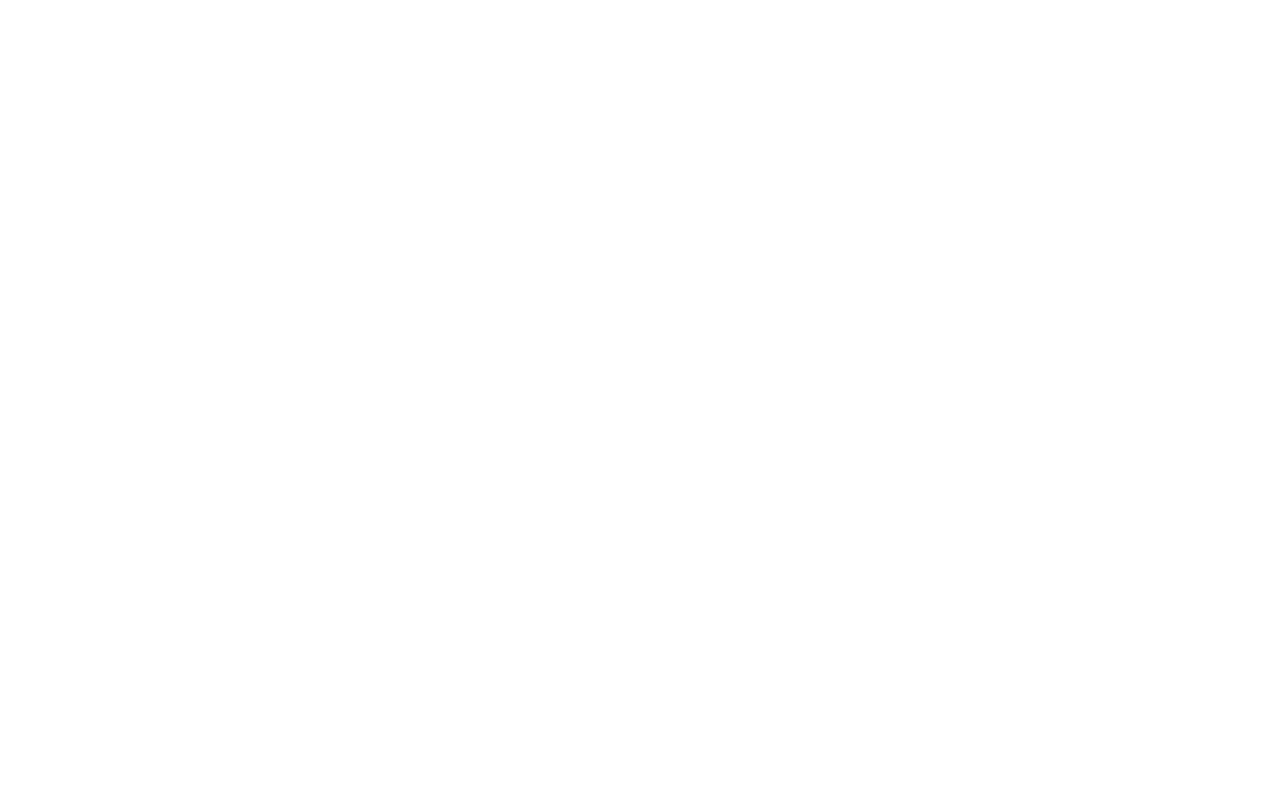
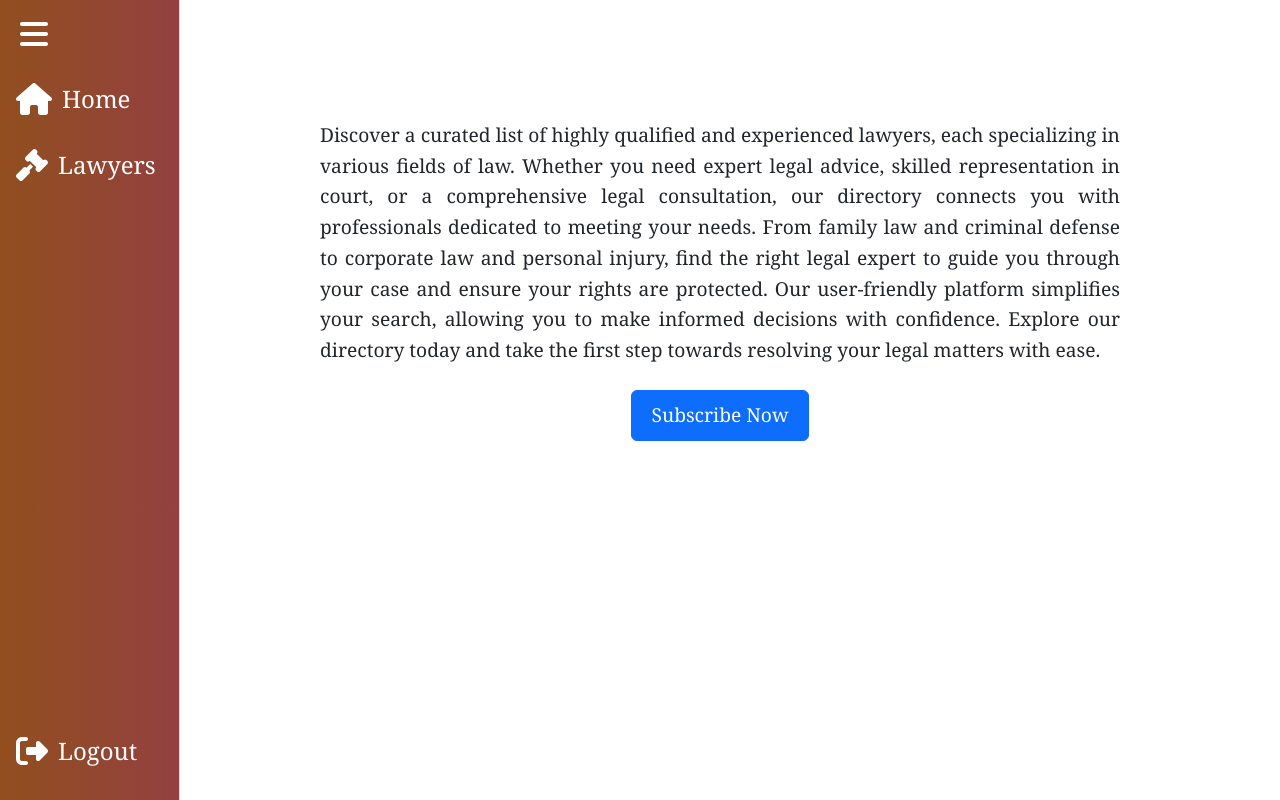
Before and after one commit to Mworia-Ian/haki-frontend, a React (Vite) app: page / in a window 1280 px wide. Built offline with nearby package versions, Linux system fonts and the light colour scheme.

Commit message:
added homepage and subscription page

```diff
--- a/src/App.jsx
+++ b/src/App.jsx
@@ -1,6 +1,7 @@
 import React from 'react';
 import { Route, Routes } from 'react-router-dom';
 import ClientHomepage from './components/ClientHomepage';
+import ClientSubscription from './components/ClientSubscription';
 import Lawyers from './pages/Lawyers';
 import LawyerDetails from './components/LawyersDetails';
 
@@ -97,16 +98,14 @@ const dummyLawyers = [
   }
 ];
 
-
 function App() {
   return (
-
-      <Routes>
-       <Route path="/" element={<ClientHomepage />} />
-       <Route path="/lawyers" element={<Lawyers lawyers={dummyLawyers} />} />
-       <Route path="/lawyers/:id" element={<LawyerDetails />} />
-      </Routes>
-
+    <Routes>
+      <Route path="/" element={<ClientHomepage />} />
+      <Route path="/subscribe" element={<ClientSubscription />} />
+      <Route path="/lawyers" element={<Lawyers lawyers={dummyLawyers} />} />
+      <Route path="/lawyers/:id" element={<LawyerDetails lawyers={dummyLawyers} />} />
+    </Routes>
   );
 }
 
--- a/src/components/ClientHomepage.jsx
+++ b/src/components/ClientHomepage.jsx
@@ -1,11 +1,40 @@
-import React from 'react'
+import React from 'react';
+import { Container, Button } from 'react-bootstrap';
+import { Link } from 'react-router-dom';
+import LawyersNavbar from '../components/LawyersNavbar';
+import '../css/Lawyers.css';
 
 function ClientHomepage() {
   return (
     <div>
-
+      <LawyersNavbar />
+      <Container
+        className="client-homepage-container text-center mt-5"
+        style={{ marginLeft: '150px' }} // Adjust this value based on your sidebar width
+      >
+        <h1 className="mb-4">Welcome to Our Lawyers Directory</h1>
+        <div className="paragraph-container">
+          <p className="mb-4" style={{
+            fontSize: "1.2rem",
+            lineHeight: "1.6",
+            maxWidth: "800px",
+            margin: "0 auto",
+            textAlign: "justify"
+          }}>
+            Discover a curated list of highly qualified and experienced lawyers, each specializing in various fields of law. Whether you need expert legal advice, skilled representation in court, or a comprehensive legal consultation, our directory connects you with professionals dedicated to meeting your needs. From family law and criminal defense to corporate law and personal injury, find the right legal expert to guide you through your case and ensure your rights are protected. Our user-friendly platform simplifies your search, allowing you to make informed decisions with confidence. Explore our directory today and take the first step towards resolving your legal matters with ease.
+          </p>
+        </div>
+        <Link to="/subscribe">
+          <Button
+            variant="primary"
+            style={{ fontSize: "1.2rem", padding: "10px 20px" }}
+          >
+            Subscribe Now
+          </Button>
+        </Link>
+      </Container>
     </div>
-  )
+  );
 }
 
-export default ClientHomepage
+export default ClientHomepage;
--- a/src/components/ClientSubscription.jsx
+++ b/src/components/ClientSubscription.jsx
@@ -1,38 +1,26 @@
 import React from 'react';
-import { Card, Button, ListGroup, ListGroupItem } from 'react-bootstrap';
+import { Container, Card, Button } from 'react-bootstrap';
+import LawyersNavbar from '../components/LawyersNavbar';
+import '../css/Lawyers.css';
 
-const ClientSubscription = () => {
+function ClientSubscription() {
   return (
-    <Card style={{ width: '18rem' }}>
-      <Card.Body>
-        <Card.Title>Subscription Plan</Card.Title>
-        <Card.Text>
-          Enjoy unlimited access to our premium content with this subscription plan.
-        </Card.Text>
-        <Card.Text>
-          <strong>Price:</strong> $9.99/month
-        </Card.Text>
-      </Card.Body>
-      <ListGroup className="list-group-flush">
-        <ListGroupItem>Pay with:</ListGroupItem>
-        <ListGroupItem>
-          <Button variant="outline-primary" className="w-100 mb-2">
-            Mpesa
-          </Button>
-        </ListGroupItem>
-        <ListGroupItem>
-          <Button variant="outline-primary" className="w-100 mb-2">
-            PayPal
-          </Button>
-        </ListGroupItem>
-        <ListGroupItem>
-          <Button variant="outline-primary" className="w-100">
-            Visa Card
-          </Button>
-        </ListGroupItem>
-      </ListGroup>
-    </Card>
+    <div>
+      <LawyersNavbar />
+      <Container className="text-center mt-5">
+        <h1 className="mb-4">Subscribe to Our Service</h1>
+        <Card className="subscription-card mx-auto" style={{ width: '50%' }}>
+          <Card.Body>
+            <Card.Title>Premium Subscription</Card.Title>
+            <Card.Text>
+              Get access to exclusive content and features by subscribing to our premium service. Enjoy additional benefits and stay updated with the latest in the legal field.
+            </Card.Text>
+            <Button variant="primary">Subscribe Now</Button>
+          </Card.Body>
+        </Card>
+      </Container>
+    </div>
   );
-};
+}
 
 export default ClientSubscription;
--- a/src/components/LawyersDetails.jsx
+++ b/src/components/LawyersDetails.jsx
@@ -7,9 +7,8 @@ function LawyerDetails({ lawyers }) {
   const { id } = useParams();
   const [showModal, setShowModal] = useState(false);
 
-  // const lawyer = lawyers.find((lawyer) => lawyer.id === parseInt(id));
-  const lawyer = dummyLawyers.find((lawyer) => lawyer.id === parseInt(id, 10));
-
+  // Find the lawyer by ID
+  const lawyer = lawyers.find((lawyer) => lawyer.id === parseInt(id, 10));
 
   if (!lawyer) {
     return (
@@ -35,12 +34,12 @@ function LawyerDetails({ lawyers }) {
               src={lawyer.image_url}
               alt={lawyer.name}
               className="lawyer-image"
-              style={{ width: "100%", height: "auto", maxHeight: "80vh", borderRadius: "50%" }}
+              style={{ width: "90%", height: "auto", maxHeight: "100vh", borderRadius: "50%" }}
             />
           </div>
         </Col>
-        <Col md={6}>
-          <div className="lawyer-card" style={{ padding: "20px", boxShadow: "0 4px 8px rgba(0,0,0,0.1)" }}>
+        <Row md={6}>
+          {/* <div className="lawyer-card" style={{ padding: "20px", boxShadow: "0 4px 8px rgba(0,0,0,0.1)" }}> */}
             <h2 style={{ fontSize: "3.0rem", fontWeight: "bold", textDecoration: "underline" }}>
               {lawyer.name}
             </h2>
@@ -59,8 +58,8 @@ function LawyerDetails({ lawyers }) {
             <div className="mb-4">
               {/* Include additional components or actions related to lawyers here */}
             </div>
-          </div>
-        </Col>
+          {/* </div> */}
+        </Row>
       </Row>
       {/* Modal for additional actions */}
       <Modal show={showModal} onHide={() => setShowModal(false)}>
--- a/src/css/Lawyers.css
+++ b/src/css/Lawyers.css
@@ -200,3 +200,26 @@ h1 {
     color: rgb(255, 255, 255);
     background-color: #4e99e9;
 }
+
+/* ClientHomepage.css */
+.client-homepage-container {
+    margin-top: 100px; /* Adjust this value as needed based on the height of your navbar */
+  }
+
+/* Lawyers.css */
+.paragraph-container {
+    position: relative;
+    margin-top: 20px;
+  }
+
+  .paragraph-container::before {
+    position: absolute;
+    top: 0;
+    left: 50%;
+    width: 0;
+    height: 0;
+    border-left: 200px solid transparent; /* Adjust the size as needed */
+    border-right: 200px solid transparent; /* Adjust the size as needed */
+    border-bottom: 40px solid #fff; /* Background color of the container */
+    transform: translateX(-50%);
+  }
```
